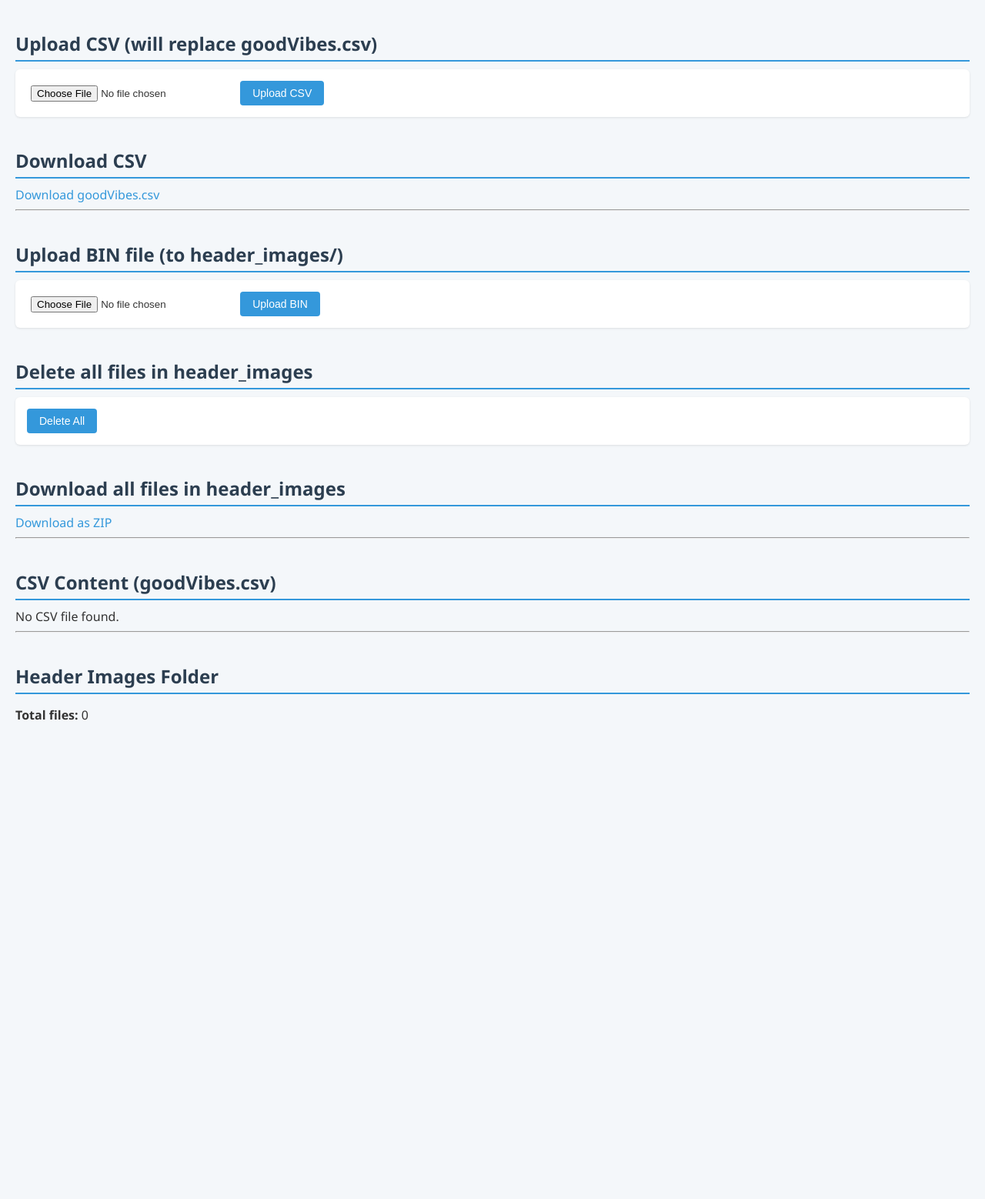
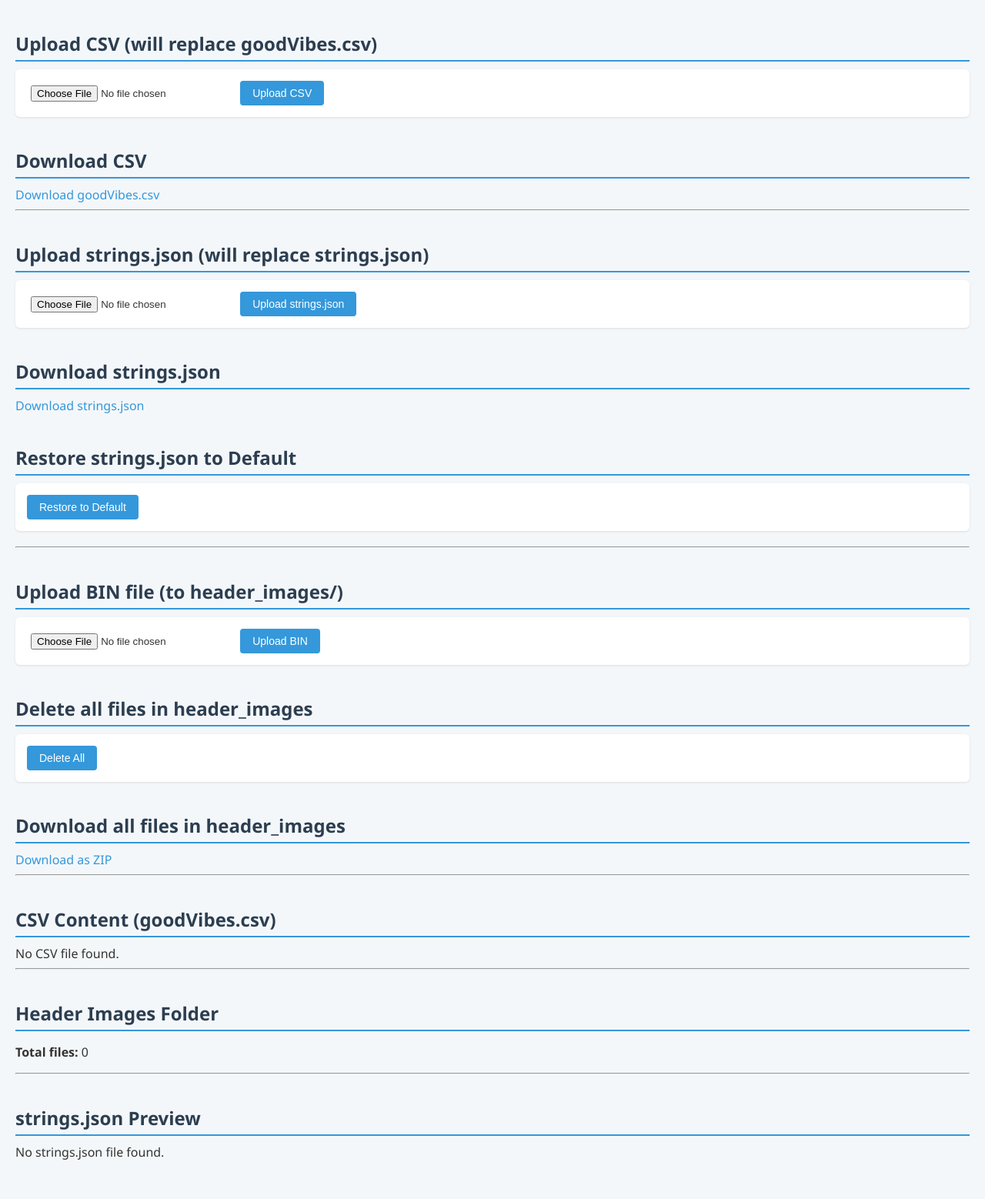
Before and after one commit to smash14/good-vibes-thermal-printer, a PHP site: page /index.php in a window 1280 px wide. Shown: the whole page at 77% size. Before the commit the page ends 936 px from the top, so only its background shows below. Run offline with PHP 8.4, Linux system fonts and the light colour scheme.

Commit message:
add support for strings.json

```diff
--- a/server/index.php
+++ b/server/index.php
@@ -1,6 +1,8 @@
 <?php
 $csvFile = "goodVibes.csv";
 $imgDir = "header_images/";
+$stringsFile = "strings.json";
+$stringsDefaultFile = "strings_default.json";
 
 // Ensure directory exists
 if (!file_exists($imgDir)) {
@@ -24,6 +26,36 @@ if (isset($_GET['download_csv'])) {
         exit;
     } else {
         echo "CSV file not found.<br>";
+    }
+}
+
+// Handle strings.json upload
+if (isset($_POST['upload_strings']) && isset($_FILES['strings_file'])) {
+    if ($_FILES['strings_file']['error'] === 0) {
+        move_uploaded_file($_FILES['strings_file']['tmp_name'], $stringsFile);
+        echo "strings.json uploaded successfully.<br>";
+    }
+}
+
+// Handle strings.json download
+if (isset($_GET['download_strings'])) {
+    if (file_exists($stringsFile)) {
+        header('Content-Type: application/json');
+        header('Content-Disposition: attachment; filename="strings.json"');
+        readfile($stringsFile);
+        exit;
+    } else {
+        echo "strings.json file not found.<br>";
+    }
+}
+
+// Handle restore to default
+if (isset($_POST['restore_strings'])) {
+    if (file_exists($stringsDefaultFile)) {
+        copy($stringsDefaultFile, $stringsFile);
+        echo "strings.json restored to default.<br>";
+    } else {
+        echo "Default strings.json file not found.<br>";
     }
 }
 
@@ -92,6 +124,22 @@ if (isset($_GET['download_all'])) {
 
 <hr>
 
+<h2>Upload strings.json (will replace strings.json)</h2>
+<form method="post" enctype="multipart/form-data">
+    <input type="file" name="strings_file" accept=".json" required>
+    <button type="submit" name="upload_strings">Upload strings.json</button>
+</form>
+
+<h2>Download strings.json</h2>
+<a href="?download_strings=1">Download strings.json</a>
+
+<h2>Restore strings.json to Default</h2>
+<form method="post">
+    <button type="submit" name="restore_strings" onclick="return confirm('Are you sure you want to restore to default?')">Restore to Default</button>
+</form>
+
+<hr>
+
 <h2>Upload BIN file (to header_images/)</h2>
 <form method="post" enctype="multipart/form-data">
     <input type="file" name="bin_file" required>
@@ -156,5 +204,19 @@ if ($files !== false) {
 }
 ?>
 
+<hr>
+
+<h2>strings.json Preview</h2>
+
+<?php
+if (file_exists($stringsFile)) {
+    $jsonContent = file_get_contents($stringsFile);
+    $jsonPretty = json_encode(json_decode($jsonContent, true), JSON_PRETTY_PRINT | JSON_UNESCAPED_UNICODE);
+    echo "<pre>" . htmlspecialchars($jsonPretty) . "</pre>";
+} else {
+    echo "No strings.json file found.";
+}
+?>
+
 </body>
 </html>
```
